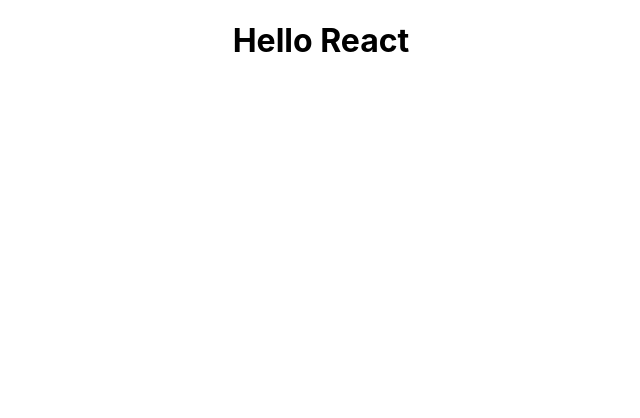
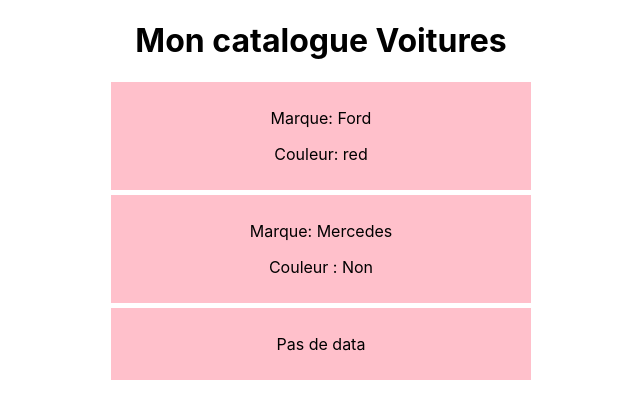
Before and after one commit to AndryRaza/apprentissage, a React (Create React App) app in the folder app_react/: page / in a window 1280 px wide. Shown: the top 418 px of the page, without its empty margins (319-959 px from the left). Built offline with nearby package versions, Linux system fonts and the light colour scheme.

Commit message:
Création de props, state, et afficher

```diff
--- a/app_react/src/App.js
+++ b/app_react/src/App.js
@@ -4,10 +4,14 @@
 
 class App extends Component {
 
+  state = {
+    titre: 'Mon catalogue Voitures'
+  }
+
   render() {
     return (
       <div className="App">
-        <Mycars></Mycars>
+        <Mycars title={this.state.titre}/>
       </div>
     );
   }
--- /dev/null
+++ b/app_react/src/components/Cars.js
@@ -0,0 +1,38 @@
+import React from 'react';
+
+const Car = ({ children, color }) => {
+
+    const colorInfo = color ? (<p>Couleur: { color}</p>) : (<p>Couleur : Non</p>); //On définit une condition pour gérer le cas  où on a pas de couleur
+
+   if (children){
+        return(
+            <div style={{
+                backgroundColor: 'pink',
+                width: '400px',
+                padding: '10px',
+                margin: '5px auto'
+            }}>
+
+                <p>Marque:{children} </p>
+                {colorInfo}
+
+            </div>
+        );
+   }else{
+    return(
+        <div style={{
+            backgroundColor: 'pink',
+            width: '400px',
+            padding: '10px',
+            margin: '5px auto'
+        }}>
+
+            <p> Pas de data </p>
+
+        </div>
+    );
+   }
+
+}
+
+export default Car;
--- a/app_react/src/components/Mycars.js
+++ b/app_react/src/components/Mycars.js
@@ -1,9 +1,18 @@
 import React, { Component } from 'react';   //On importe react de react
+import Car from './Cars';
 
 //On crée la classe Mycars
 class Mycars extends Component {
-    render(){
-        return <h1>Hello React</h1>
+    render() {
+        return (
+            <div>
+                <h1>{this.props.title}</h1>
+
+                <Car color="red"> Ford </Car>
+                <Car > Mercedes </Car>
+                <Car color="blue"></Car>
+
+            </div>)
     }
 }
 
```
